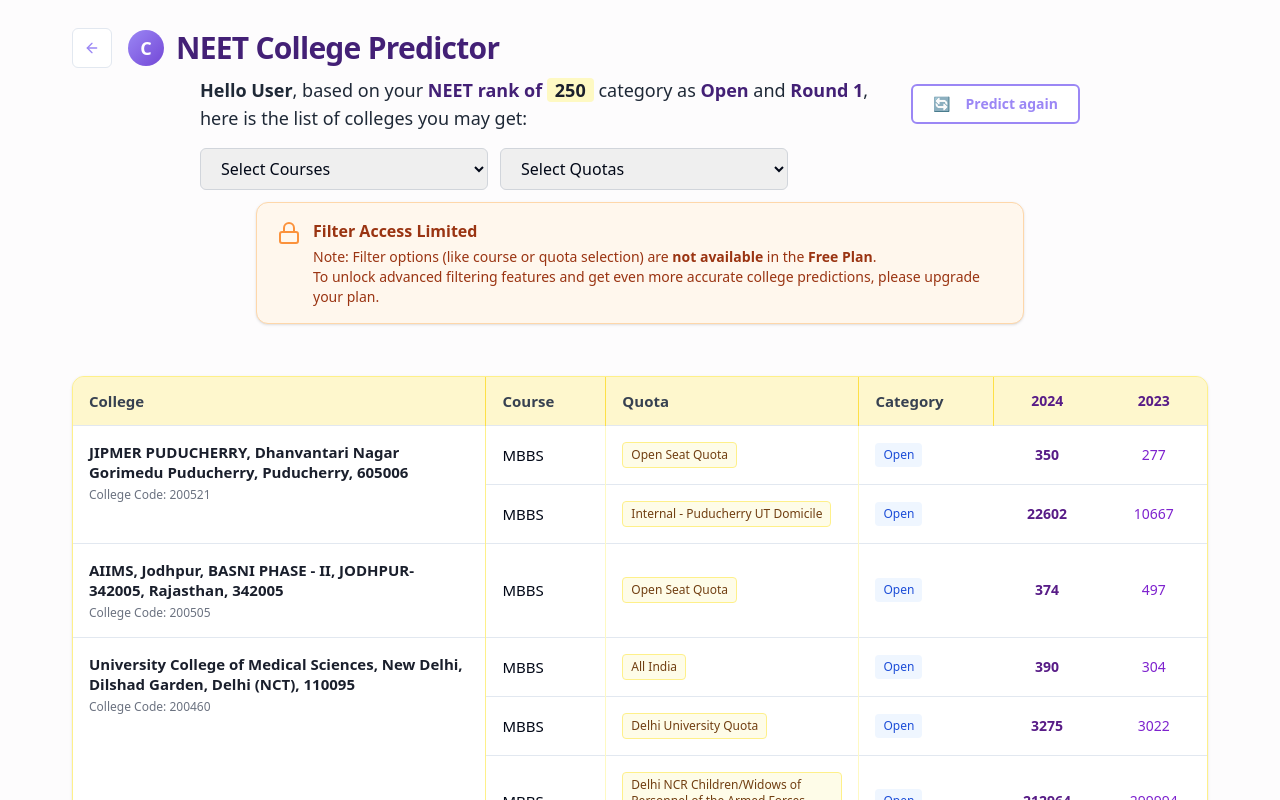
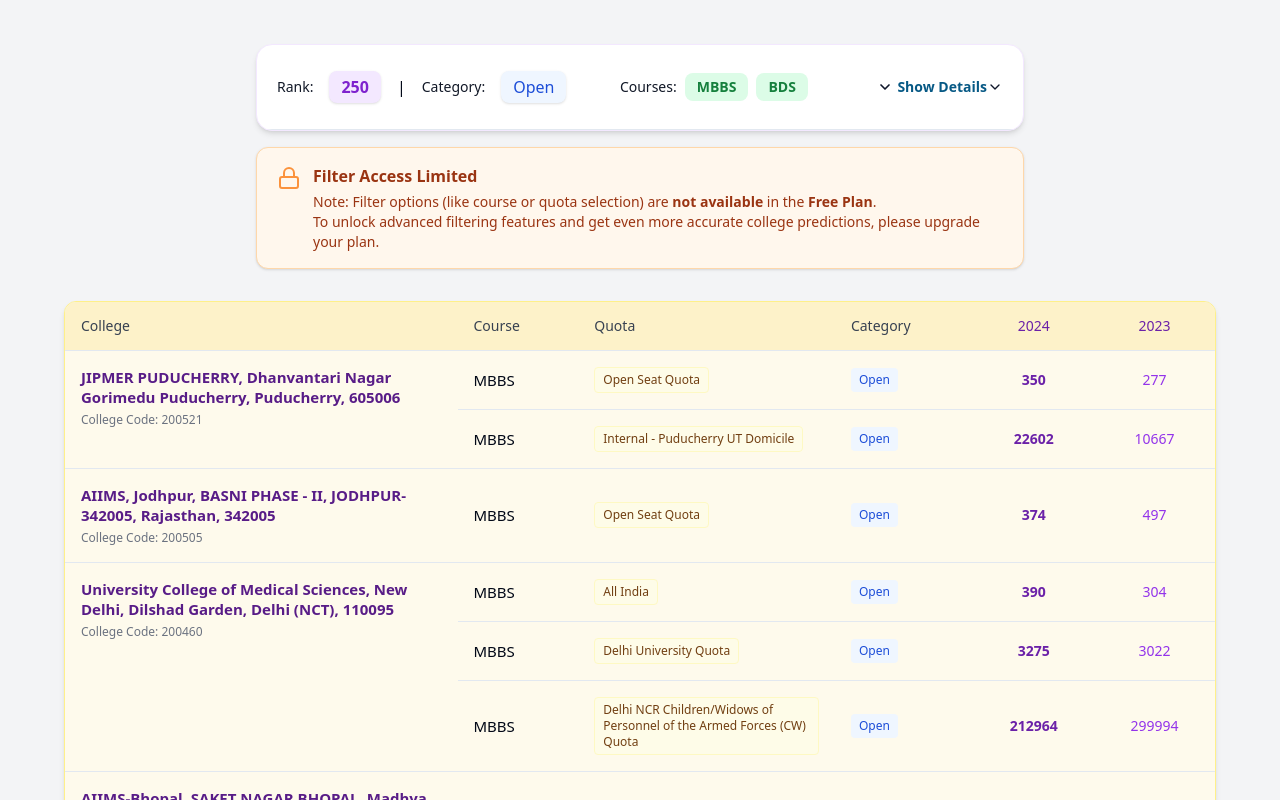
Before and after one commit to shubham-nanostuffs/college-compass-preview, a React (Vite) app: page / in a window 1280 px wide. Shown: the top 800 px of the page. Built offline with nearby package versions, Linux system fonts and the light colour scheme.

Commit message:
Reverted to commit c73c3f0ef104c0da9bd82ae529be82590d244c63

```diff
--- a/src/components/ResponsiveResultTable.tsx
+++ b/src/components/ResponsiveResultTable.tsx
@@ -53,29 +53,16 @@ const mockColleges = [
 export default function ResponsiveResultTable() {
   return (
     <section className="w-full flex flex-col items-center mt-2">
-      {/* Desktop Table */}
-      <div className="hidden md:block bg-[#FEF7CD] shadow rounded-xl border border-yellow-200 p-0 max-w-6xl w-full mb-3 overflow-auto">
-        <Table className="min-w-[860px]">
+      <div className="bg-[hsl(47,88%,96%)] shadow-md rounded-xl border border-yellow-200 p-0 max-w-6xl w-full mb-8 overflow-x-auto">
+        <Table className="min-w-[720px]">
           <TableHeader>
-            <TableRow>
-              <TableHead className="w-[310px] border-r border-yellow-300 text-gray-700 bg-[#FEF7CD] font-semibold text-[15px]">
-                College
-              </TableHead>
-              <TableHead className="w-[90px] border-r border-yellow-300 text-gray-700 bg-[#FEF7CD] font-semibold text-[15px]">
-                Course
-              </TableHead>
-              <TableHead className="w-[190px] border-r border-yellow-300 text-gray-700 bg-[#FEF7CD] font-semibold text-[15px]">
-                Quota
-              </TableHead>
-              <TableHead className="w-[80px] border-r border-yellow-300 text-gray-700 bg-[#FEF7CD] font-semibold text-[15px]">
-                Category
-              </TableHead>
-              <TableHead className="w-[70px] text-purple-900 text-center bg-[#FEF7CD] font-semibold">
-                2024
-              </TableHead>
-              <TableHead className="w-[70px] text-purple-900 text-center bg-[#FEF7CD] font-semibold">
-                2023
-              </TableHead>
+            <TableRow className="bg-[hsl(47,93%,89%)]">
+              <TableHead className="w-[260px] text-gray-700">College</TableHead>
+              <TableHead className="w-[80px] text-gray-700">Course</TableHead>
+              <TableHead className="w-[170px] text-gray-700">Quota</TableHead>
+              <TableHead className="w-[80px] text-gray-700">Category</TableHead>
+              <TableHead className="w-[65px] text-purple-800 text-center">2024</TableHead>
+              <TableHead className="w-[65px] text-purple-800 text-center">2023</TableHead>
             </TableRow>
           </TableHeader>
           <TableBody>
@@ -83,53 +70,50 @@ export default function ResponsiveResultTable() {
               college.quotas.map((q, idx) => (
                 <TableRow key={`${college.code}-${q.quota}`}>
                   {idx === 0 ? (
-                    <TableCell rowSpan={college.quotas.length} className="align-top min-w-[260px] border-r border-yellow-200 bg-white">
+                    <TableCell rowSpan={college.quotas.length} className="align-top min-w-[260px]">
                       <div>
-                        <div className="font-semibold text-[15px] text-[#1A1F2C] leading-snug">{college.name}</div>
+                        <div className="font-semibold text-[15px] text-purple-900 leading-snug">{college.name}</div>
                         <div className="text-xs text-gray-500 mt-1">College Code: {college.code}</div>
                       </div>
                     </TableCell>
                   ) : null}
-                  <TableCell className="text-[15px] border-r border-yellow-100 bg-white">{college.course}</TableCell>
-                  <TableCell className="border-r border-yellow-100 bg-white">
-                    <span className="block text-xs font-medium text-yellow-900 px-2 py-1 rounded bg-yellow-50 border border-yellow-200 w-fit">{q.quota}</span>
+                  <TableCell className="text-[15px]">{college.course}</TableCell>
+                  <TableCell>
+                    <span className="block text-xs font-medium text-yellow-900 px-2 py-1 rounded bg-yellow-50 border border-yellow-100 w-fit">{q.quota}</span>
                   </TableCell>
-                  <TableCell className="bg-white">
+                  <TableCell>
                     <span className="inline-block text-xs font-medium bg-blue-50 text-blue-700 px-2 py-1 rounded">{q.category}</span>
                   </TableCell>
-                  <TableCell className="text-center font-bold text-purple-900 bg-white">{q.rank2024}</TableCell>
-                  <TableCell className="text-center text-purple-700 bg-white">{q.rank2023}</TableCell>
+                  <TableCell className="text-center font-bold text-purple-800">{q.rank2024}</TableCell>
+                  <TableCell className="text-center text-purple-600">{q.rank2023}</TableCell>
                 </TableRow>
               ))
             )}
           </TableBody>
         </Table>
-      </div>
         {/* Mobile Table alternative */}
-      <div className="md:hidden grid gap-4 w-full px-0">
+        <div className="md:hidden flex flex-col gap-4 p-3">
           {mockColleges.map((college) =>
             college.quotas.map((q, idx) => (
-            <div
-              key={`${college.code}-${q.quota}`}
-              className="bg-white border border-yellow-200 rounded-lg shadow-sm p-3 flex flex-col space-y-0.5"
-            >
-              <div className="font-semibold text-purple-900 text-sm mb-1 leading-tight">{college.name}</div>
-              <div className="text-xs text-gray-500 mb-1">Code: {college.code}</div>
-              <div className="flex flex-wrap gap-1 mb-1">
-                <span className="bg-blue-50 text-blue-700 px-2 py-0.5 rounded text-xs">{college.course}</span>
-                <span className="bg-yellow-50 text-yellow-900 border border-yellow-100 px-2 py-0.5 rounded text-xs">{q.quota}</span>
-                <span className="bg-blue-50 text-blue-700 px-2 py-0.5 rounded text-xs">{q.category}</span>
+              <div key={`${college.code}-${q.quota}`} className="bg-white rounded-md border border-yellow-100 shadow-sm p-3 flex flex-col text-sm">
+                <div className="font-semibold text-purple-900 mb-1">{college.name}</div>
+                <div className="text-xs text-gray-500 mb-2">Code: {college.code}</div>
+                <div className="flex flex-wrap gap-1 mb-2">
+                  <span className="bg-blue-50 text-blue-700 px-2 py-0.5 rounded">{college.course}</span>
+                  <span className="bg-yellow-50 text-yellow-900 border border-yellow-100 px-2 py-0.5 rounded">{q.quota}</span>
+                  <span className="bg-blue-50 text-blue-700 px-2 py-0.5 rounded">{q.category}</span>
                 </div>
-              <div className="flex gap-3 mt-2">
-                <span className="inline-block font-bold text-xs text-purple-800">2024:</span>
-                <span className="inline-block text-xs text-purple-900 mr-3">{q.rank2024}</span>
-                <span className="inline-block font-bold text-xs text-purple-700">2023:</span>
-                <span className="inline-block text-xs text-purple-700">{q.rank2023}</span>
+                <div>
+                  <span className="inline-block mr-2 font-bold text-xs text-purple-800">2024:</span>
+                  <span className="inline-block mr-2">{q.rank2024}</span>
+                  <span className="inline-block font-bold text-xs text-purple-600">2023:</span>
+                  <span className="inline-block">{q.rank2023}</span>
                 </div>
               </div>
             ))
           )}
         </div>
+      </div>
     </section>
   );
 }
--- a/src/pages/Index.tsx
+++ b/src/pages/Index.tsx
@@ -1,78 +1,17 @@
 
-import React from "react";
-import { ArrowLeft } from "lucide-react";
+import SummaryAccordionCard from "@/components/SummaryAccordionCard";
+import FilterLimitedNotice from "@/components/FilterLimitedNotice";
 import ResponsiveResultTable from "@/components/ResponsiveResultTable";
-import FilterLimitedNotice from "@/components/FilterLimitedNotice";
-import { Button } from "@/components/ui/button";
 
 export default function Index() {
   return (
-    <div className="min-h-screen flex flex-col items-center bg-[#FDFCFD] pb-16 w-full">
-      {/* Top Navigation and Header */}
-      <div className="w-full flex flex-col items-center relative max-w-6xl mx-auto">
-        {/* Topbar */}
-        <div className="w-full flex items-center mt-7 mb-2 px-2 max-w-6xl">
-          <Button
-            variant="outline"
-            size="icon"
-            className="mr-4"
-            onClick={() => window.history.back()}
-          >
-            <ArrowLeft className="text-[#9b87f5] h-5 w-5" />
-          </Button>
-          {/* Logo Placeholder */}
-          <span className="w-9 h-9 bg-gradient-to-br from-[#9b87f5] to-[#7347d6] rounded-full flex-shrink-0 mr-3 flex items-center justify-center font-bold text-white text-lg">
-            {/* Could add logo here */}
-            C
-          </span>
-          {/* Title */}
-          <h1 className="text-2xl md:text-3xl font-bold tracking-tight text-[#432076]">
-            NEET College Predictor
-          </h1>
-        </div>
-
-        {/* Subheading */}
-        <div className="w-full px-2 flex md:items-center flex-col md:flex-row md:justify-between max-w-4xl mb-4">
-          <div>
-            <p className="text-gray-800 text-base md:text-lg font-normal">
-              <span className="font-semibold">Hello User</span>, based on your <span className="font-bold text-[#432076]">NEET rank of <span className="bg-yellow-100 px-2 rounded text-[#1A1F2C]">250</span></span> category as <span className="font-bold text-[#432076]">Open</span> and <span className="font-bold text-[#432076]">Round 1</span>, here is the list of colleges you may get:
-            </p>
-          </div>
-          <div className="flex items-center justify-end mt-3 md:mt-0">
-            <Button variant="outline" className="border-2 border-[#9B87F5] text-[#9B87F5] hover:bg-[#e5deff] transition font-semibold px-5 py-2">
-              <span className="mr-2">🔄</span> Predict again
-            </Button>
-          </div>
-        </div>
-
-        {/* Search Filters */}
-        <div className="w-full px-2 flex flex-col md:flex-row gap-3 mb-3 max-w-4xl">
-          <select className="border border-gray-300 rounded-md px-4 py-2 w-full md:w-72 focus:border-[#9B87F5]">
-            <option value="">Select Courses</option>
-            <option value="mbbs">MBBS</option>
-            <option value="bds">BDS</option>
-          </select>
-          <select className="border border-gray-300 rounded-md px-4 py-2 w-full md:w-72 focus:border-[#9B87F5]">
-            <option value="">Select Quotas</option>
-            <option value="open-seats">Open Seat Quota</option>
-            <option value="internal-domicile">Internal Domicile</option>
-          </select>
-        </div>
-      </div>
-
-      {/* Filter Access Limited Card */}
-      <div className="w-full max-w-4xl mb-5 px-2">
-        <FilterLimitedNotice />
-      </div>
-
-      {/* Responsive College Table */}
-      <div className="w-full flex flex-col items-center max-w-6xl px-2">
-        <ResponsiveResultTable />
-        {/* Show More button */}
-        <Button className="mt-8 rounded-3xl text-base font-semibold bg-gradient-to-r from-[#9b87f5] via-[#7347d6] to-[#432076] py-3 px-8 shadow-md hover:opacity-90 text-white mx-auto transition">
-          Show More
-        </Button>
-      </div>
+    <div className="min-h-screen flex flex-col items-center bg-gray-100 pt-7 pb-16 px-2">
+      {/* Summary Card - accordion style */}
+      <SummaryAccordionCard />
+      {/* Filter Access Limited Notice - separate */}
+      <FilterLimitedNotice />
+      {/* Results Table */}
+      <ResponsiveResultTable />
     </div>
   );
 }
```
Lines whose indentation alone changed are shown as unchanged.
